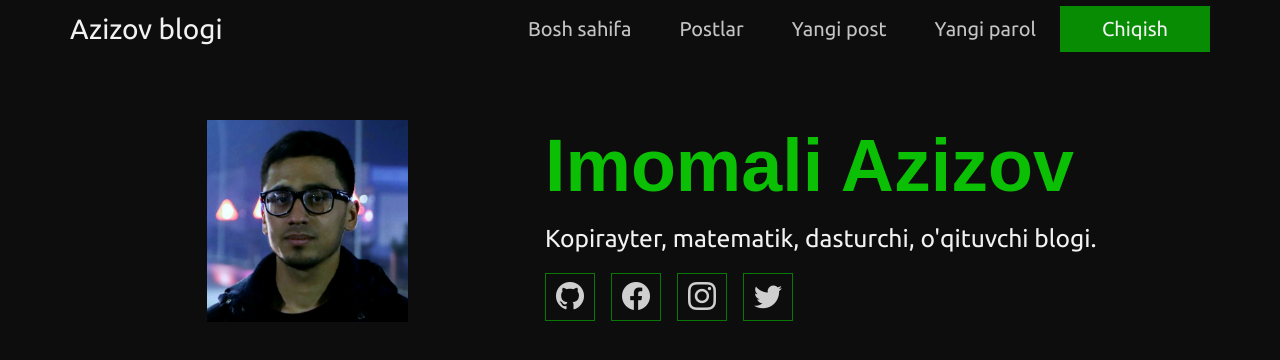
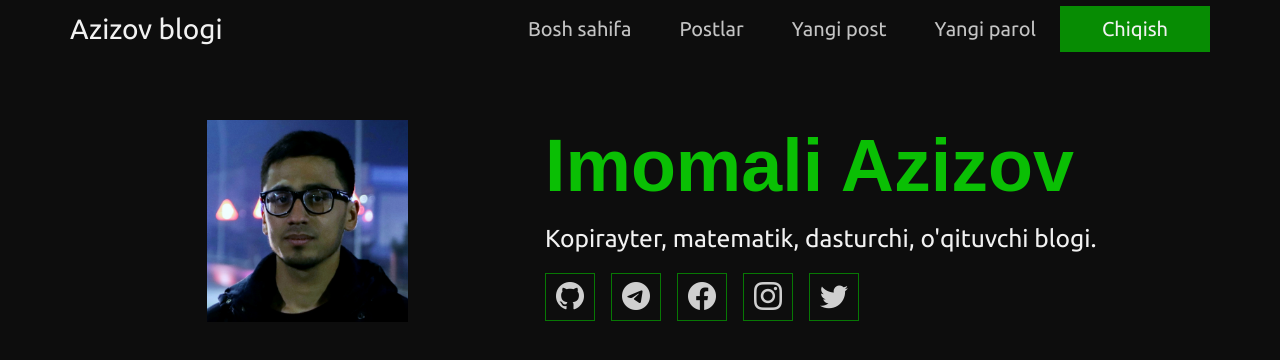
Before and after one commit to Imomali-Aziz/myBlog, a plain HTML site: page index.html in a window 1280 px wide. Drawn offline with nearby package versions, Linux system fonts and the light colour scheme; a web font is replaced by a local one.

Commit message:
telegram blog qo'shildi

```diff
--- a/index.html
+++ b/index.html
@@ -75,6 +75,9 @@
             <a href="https://www.github.com/Imomali-Aziz" target="_blank" class="btn btn-lg rounded-0 fs-3 d-inline-block me-3 btn-outline-social">
               <i class="bi bi-github"></i>
             </a>
+            <a href="https://t.me/azizov_blog" target="_blank" class="btn btn-lg rounded-0 fs-3 d-inline-block me-3 btn-outline-social">
+              <i class="bi bi-telegram"></i>
+            </a>
             <a href="https://www.facebook.com/imomalia" target="_blank" class="btn btn-lg rounded-0 fs-3 d-inline-block me-3 btn-outline-social">
               <i class="bi bi-facebook"></i>
             </a>
```
